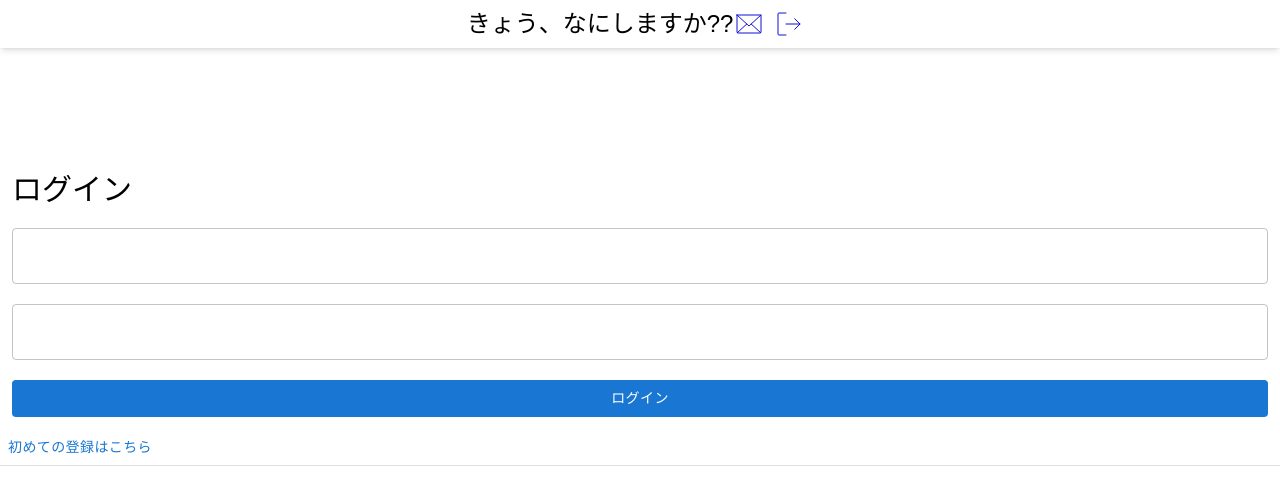
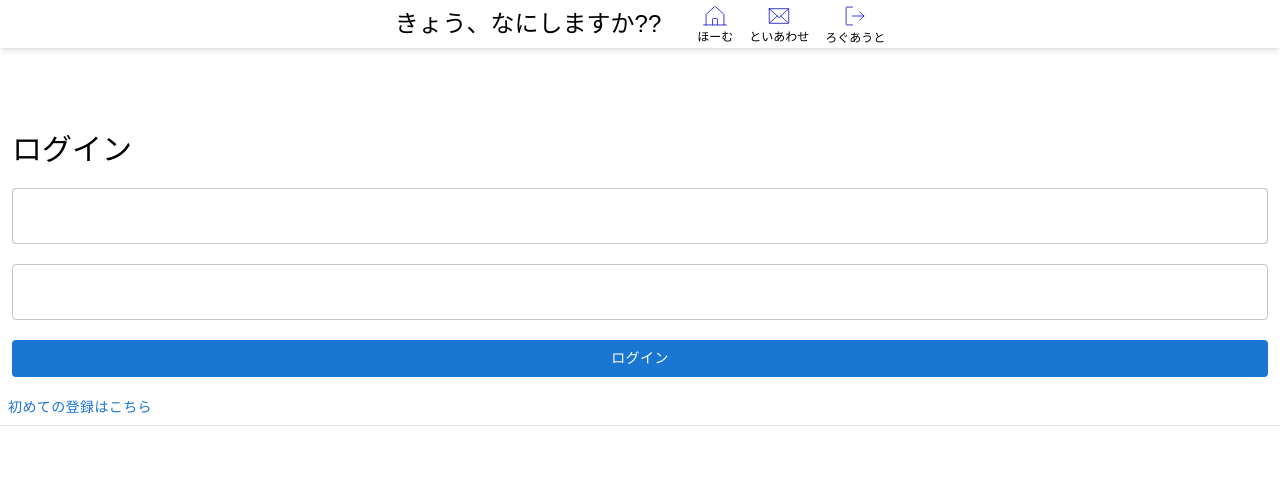
Before and after one commit to snrnapa/todo-everyone-react, a React (Vite) app: page / in a window 1280 px wide. Shown: the top 492 px of the page. Built offline with nearby package versions, Linux system fonts and the light colour scheme; no server answers; a web font is replaced by a local one.

Commit message:
ヘッダーを完成させた

```diff
--- a/src/AuthenticatedContent.tsx
+++ b/src/AuthenticatedContent.tsx
@@ -41,7 +41,7 @@ const AuthenticatedContent = () => {
 
   return (
     <div className="h-screen">
-      <div className="h-20"></div>
+      <div className="h-10"></div>
       <div className="flex flex-col">
         {dispUser != null ? (
           <div>
--- a/src/components/Header.tsx
+++ b/src/components/Header.tsx
@@ -3,8 +3,7 @@ import { signOut } from 'firebase/auth';
 import { auth } from '../libs/firebase';
 import Swal from 'sweetalert2';
 import { Link } from 'react-router-dom';
-import {Envelope ,SignOut } from "phosphor-react";
-
+import { Envelope, SignOut, HouseLine } from 'phosphor-react';
 
 const Header = () => {
   const logout = async () => {
@@ -19,16 +18,31 @@ const Header = () => {
     window.location.reload();
   };
 
-
   return (
-    <header className="fixed top-0 w-full h-12 bg-white shadow-md flex items-center justify-center px-4">
-      <div className="font-Darumadrop text-2xl">きょう、なにしますか??</div>
-      <Link to="/contact">
-      <Envelope size={32} color="#120fd2" weight="thin" />
-        </Link>
-      <IconButton onClick={logout}>
-      <SignOut size={32} color="#120fd2" weight="thin" />
-      </IconButton>
+    <header className="fixed top-0 w-full h-12 bg-white shadow-md flex items-center justify-center  px-4">
+      <div className="font-Darumadrop text-2xl flex items-center space-x-9">
+        <div className="flex ">きょう、なにしますか??</div>
+        <div className="flex items-center space-x-4">
+          <div className="flex flex-col items-center">
+            <Link to="/">
+              <HouseLine size={26} color="#120fd2" weight="thin" />
+            </Link>
+            <p className="text-xs">ほーむ</p>
+          </div>
+          <div className="flex flex-col items-center">
+            <Link to="/contact">
+              <Envelope size={26} color="#120fd2" weight="thin" />
+            </Link>
+            <p className="text-xs">といあわせ</p>
+          </div>
+          <div className="flex flex-col items-center">
+            <IconButton onClick={logout} size="small" className="h-7">
+              <SignOut size={26} color="#120fd2" weight="thin" />
+            </IconButton>
+            <p className="text-xs">ろぐあうと</p>
+          </div>
+        </div>
+      </div>
     </header>
   );
 };
```
